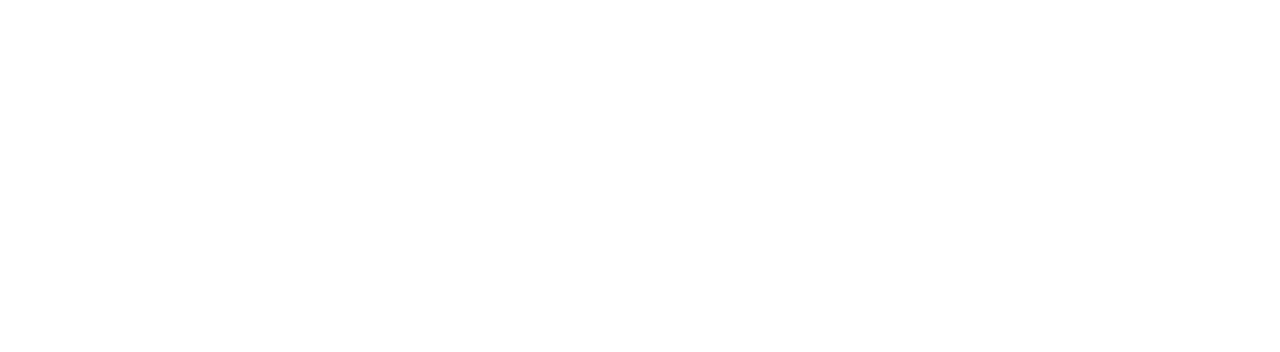
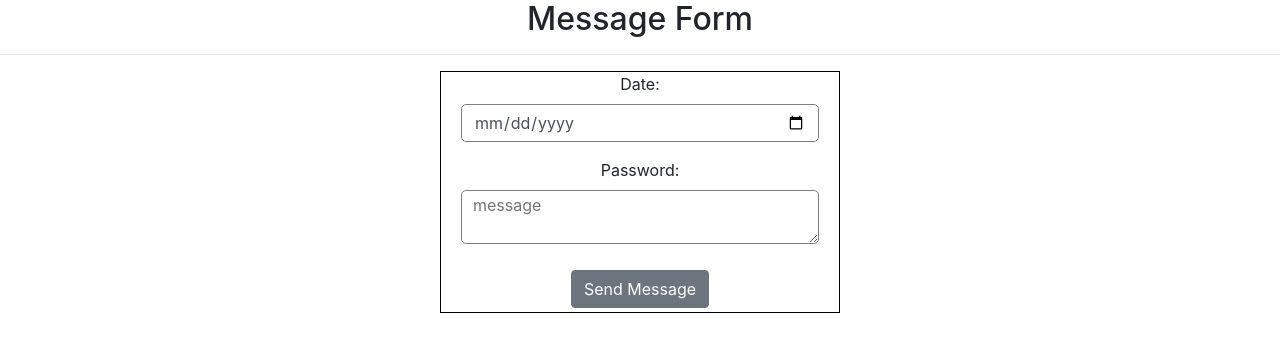
Before and after one commit to BW-Better-Professor-App/better-professor-app, a React (Create React App) app in the folder professor-front-end/: page /message in a window 1280 px wide. Shown: the top 352 px of the page. Built offline with nearby package versions, Linux system fonts and the light colour scheme; sample sign-in values are in the browser's storage.

Commit message:
to pull master

```diff
--- a/professor-front-end/src/App.css
+++ b/professor-front-end/src/App.css
@@ -34,3 +34,14 @@
   height: 15%;
   width: 30%;
 }
+.message-form {
+  width: 400px;
+  border: 1px solid black;
+  margin: 0 auto
+}
+.message-area {
+  margin: 0 auto;
+  width: 90%;
+  border: 1px solid gray;
+  border-radius: 5px;
+}
--- a/professor-front-end/src/App.js
+++ b/professor-front-end/src/App.js
@@ -10,6 +10,7 @@
 import StudentList from './components/StudentList';
 import ProjectForm from './components/ProjectForm';
 import SingleStudentPage from './components/SingleStudentPage';
+import MessageForm from './components/MessageForm';
 
 import 'bootstrap/dist/css/bootstrap.min.css';
 import './App.css';
@@ -35,7 +36,7 @@
         <Route exact path="/" component={HomePage} />
         <Route path="/login" component={LogIn} />
         <Route path="/signup" component={SignUp} />
-
+        <PrivateRoute path='/message' component={MessageForm}/>
         <PrivateRoute
           exact
           path="/students"
--- a/professor-front-end/src/components/MessageForm.js
+++ b/professor-front-end/src/components/MessageForm.js
@@ -0,0 +1,40 @@
+import React, {useState} from 'react';
+import {axiosWithAuth} from './utils/axiosWithAuth';
+import { Button, Form, Label, Input, FormGroup } from 'reactstrap';
+
+const MessageForm = () => {
+    const [form , setForm] = useState({
+        date: '',
+        message: ''
+    });
+
+    const handleChange = e => {
+        setForm({
+            ...form,
+            [e.target.name]: e.target.value
+        })
+    }
+    const handleSubmit = e => {
+
+    }
+
+    return (
+        <div className='Message-form'>
+            <h2>Message Form</h2>
+            <hr />
+            <Form className='message-form'onSubmit={handleSubmit}>
+                <FormGroup >
+                    <Label for='date'>Date:  </Label>
+                    <Input className='message-area' type='date' name='date' id='email' value={form.date} onChange={handleChange} />
+                </FormGroup>
+                <FormGroup >
+                    <Label for='password'>Password:  </Label>
+                    <textarea className='message-area' name='message' id='password' placeholder='  message' value={form.message} onChange={handleChange} />
+                </FormGroup>
+                <Button>Send Message</Button>
+            </Form>
+        </div>
+    )
+}
+
+export default MessageForm;
--- a/professor-front-end/src/components/ProjectForm.js
+++ b/professor-front-end/src/components/ProjectForm.js
@@ -24,6 +24,7 @@
         .post('/projects', project)
         .then(res=>{
             console.log(res)
+            console.log(Date.now())
         })
         .catch(err => console.log(err))
 
--- a/professor-front-end/src/components/StudentList.js
+++ b/professor-front-end/src/components/StudentList.js
@@ -70,7 +70,9 @@
         console.log(res)
     })
     .catch(err => {
+
         console.log(err)
+
     })
     console.log(id)
   }
```
